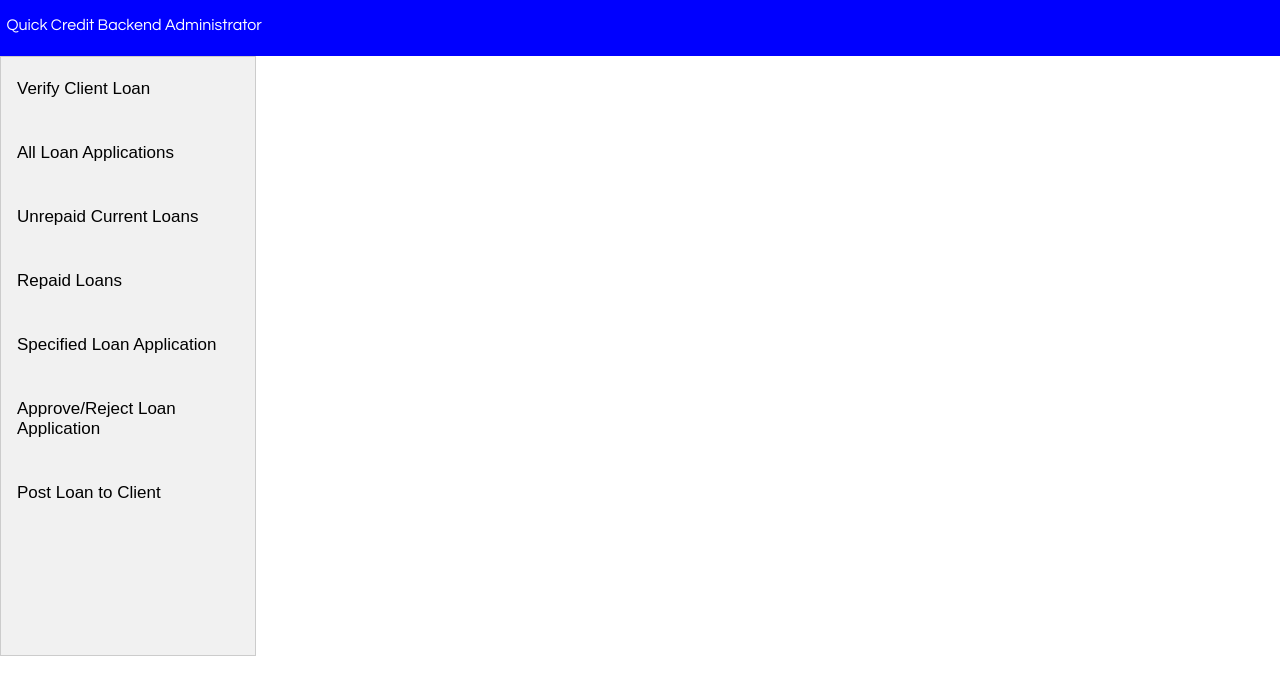
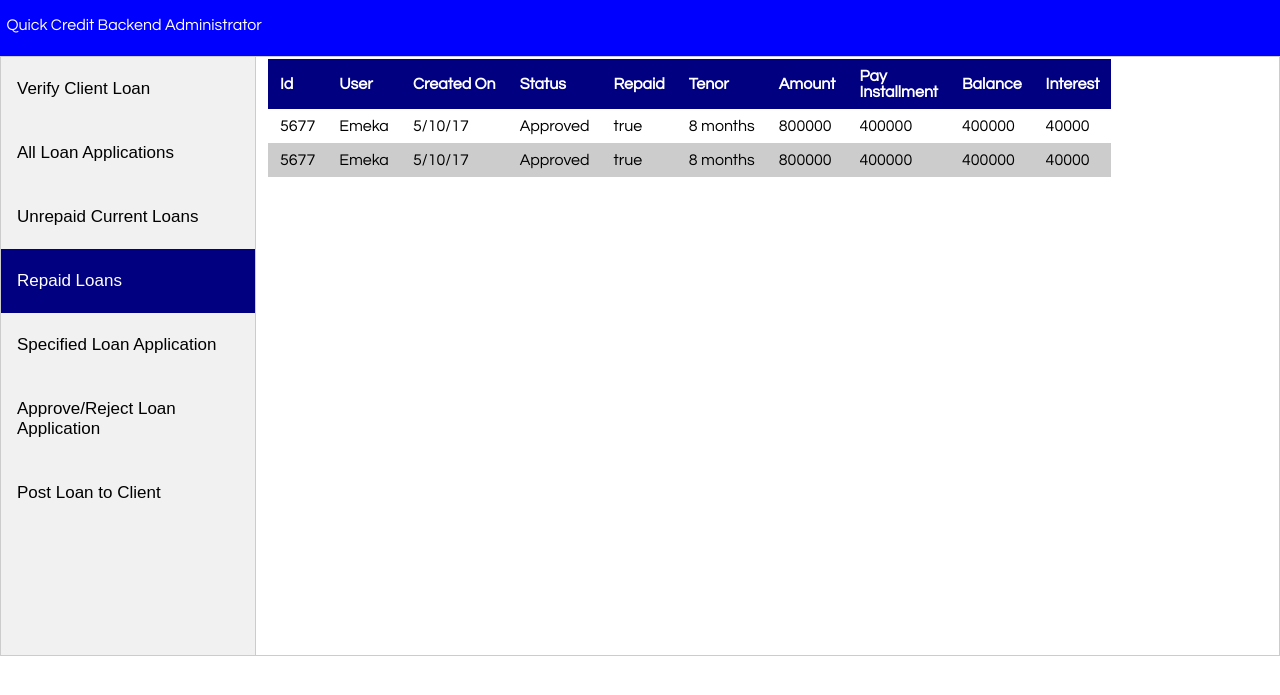
Before and after one commit to motola/credit-loan, a plain HTML site: page UI/admin.html in a window 1280 px wide. Both pictures are taken after a click on the button "Repaid Loans". Shown: the part 99-794 px from the top of the page. Drawn offline with Linux system fonts and the light colour scheme.

Commit message:
feature(repaid): add repaid section with link [Finishes ##165346881]

```diff
--- a/UI/admin.html
+++ b/UI/admin.html
@@ -166,7 +166,50 @@
           </div>
 </div>
 
+<div id="repaid" class="tabcontent">
+  <div id="main-section">
+        <table id="main-table">
+          <tr>
+            <th>Id</th>
+            <th>User</th>
+            <th>Created On</th>
+            <th>Status</th>
+            <th>Repaid</th>
+            <th>Tenor</th>
+            <th>Amount</th>
+            <th>Pay <br>Installment</th>
+            <th>Balance</th>
+            <th>Interest</th>
 
+          </tr>
+          <tr>
+            <td>5677</td>
+            <td>Emeka</td>
+            <td>5/10/17</td>
+            <td>Approved</td>
+            <td>true</td>
+            <td>8 months</td>
+            <td>800000</td>
+            <td>400000</td>
+            <td>400000</td>
+            <td>40000</td>
+
+          </tr>
+          <tr>
+              <td>5677</td>
+              <td>Emeka</td>
+              <td>5/10/17</td>
+              <td>Approved</td>
+              <td>true</td>
+              <td>8 months</td>
+              <td>800000</td>
+              <td>400000</td>
+              <td>400000</td>
+              <td>40000</td>
+            </tr>
+        </table>
+        </div>
+</div>
 </div>
 <script src="admin.js"></script>
 
```
